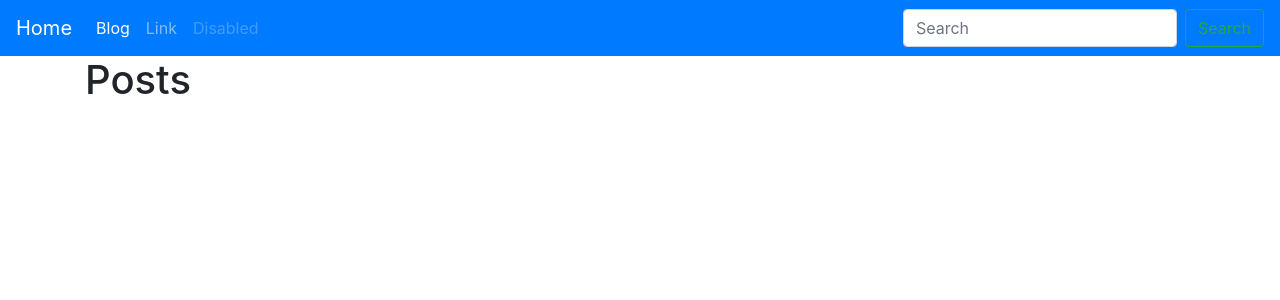
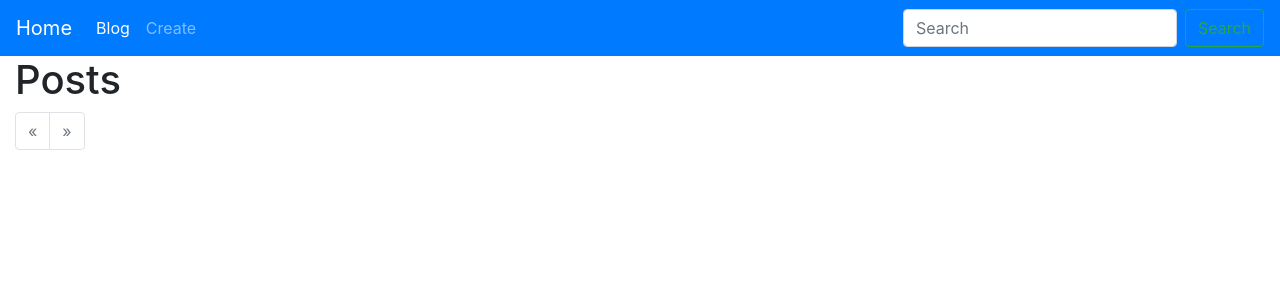
Before and after one commit to porosya80/blog, a Flask app: page /blog/ in a window 1280 px wide. Shown: the top 300 px of the page. Run offline with Flask 2, Linux system fonts and the light colour scheme; data that the repository does not hold is empty; some libraries are stand-ins or nearby versions.

Commit message:
add pagination

```diff
--- a/posts/blueprint.py
+++ b/posts/blueprint.py
@@ -1,15 +1,61 @@
 from flask import Blueprint
 from flask import render_template
-
+from flask import request
+from .forms import PostForm
 
 from models import Post , Tag
+from app import db
+from flask import redirect
+from flask import url_for
+
 
 posts = Blueprint('posts', __name__,template_folder='templates')
 
+@posts.route('/create',methods=['POST','GET'])
+def create_post():
+    if request.method == "POST":
+        title = request.form['title']
+        body = request.form['body']
+
+        try:
+            post = Post(title=title, body = body)
+            db.session.add(post)
+            db.session.commit()
+        except:
+            print('something wrong')
+
+        return redirect(url_for('posts.index'))
+
+
+    form = PostForm()
+    return render_template('posts/create_post.html', form=form)
+
+
+
+
 @posts.route("/")
 def index():
-    posts = Post.query.all()
-    return render_template('posts/index.html', posts = posts)
+    q = request.args.get('q')
+
+    page = request.args.get('page')
+
+    if page and page.isdigit():
+        page = int(page)
+    else:
+        page = 1
+
+
+    if q:
+        posts = Post.query.filter(Post.title.contains(q) | Post.body.contains(q)).all()
+    else:
+        posts = Post.query.order_by(Post.created.desc())
+
+
+    pages = posts.paginate(page=page,per_page=5)
+
+
+    return render_template('posts/index.html', pages = pages)
+
 
 
 @posts.route('/<slug>')
--- a/posts/templates/posts/index.html
+++ b/posts/templates/posts/index.html
@@ -10,15 +10,53 @@
 
 {% block content %}
 
-    {% for post in posts %}
+    {% for post in pages.items %}
 
        <p>
-
            <a href="{{ url_for('posts.post_detail',slug = post.slug) }}">{{ post.title }}</a>
        </p>
 
     {% endfor %}
 
+    <nav>
+        <ul class="pagination">
+
+            <li class="page-item
+            {% if not pages.has_prev %}
+                    disabled
+                  {% endif %}
+                                 ">
+                <a class="page-link" href="./?page={{ pages.prev_num }}" aria-label="Previous">
+                    <span aria-hidden="true">&laquo;</span>
+                    <span class="sr-only">Previous</span>
+                </a>
+            </li>
+            {% for page in pages.iter_pages()  %}
+
+                <li class="page-item
+          {% if page == pages.page %} active {% endif %}
+                    "><a class="page-link" href="./?page={{ page }}">{{ page }}</a></li>
+
+            {% endfor %}
+
+
+
+
+            <li class="page-item
+
+
+              {% if not pages.has_next %}
+                    disabled
+                  {% endif %}
+
+                                ">
+                <a class="page-link" href="./?page={{ pages.next_num }}" aria-label="Next">
+                    <span aria-hidden="true">&raquo;</span>
+                    <span class="sr-only">Next</span>
+                </a>
+            </li>
+        </ul>
+    </nav>
 
 
 {% endblock %}
--- a/templates/base.html
+++ b/templates/base.html
@@ -28,32 +28,41 @@
                       <a class="nav-link" href="{{ url_for('posts.index') }}">Blog <span class="sr-only">(current)</span></a>
                   </li>
                   <li class="nav-item">
-                      <a class="nav-link" href="#">Link</a>
+                      <a class="nav-link" href="{{ url_for('posts.create_post')}}">Create</a>
                   </li>
 
-                  <li class="nav-item">
-                      <a class="nav-link disabled" href="#">Disabled</a>
-                  </li>
               </ul>
-              <form class="form-inline my-2 my-lg-0">
-                  <input class="form-control mr-sm-2" type="search" placeholder="Search" aria-label="Search">
+              <form class="form-inline my-2 my-lg-0" method="GET">
+                  <input class="form-control mr-sm-2" type="search" placeholder="Search" aria-label="Search" name="q" value="{{ request.args.get('q','')}}">
                   <button class="btn btn-outline-success my-2 my-sm-0" type="submit">Search</button>
               </form>
           </div>
       </nav>
 
-      <div class="container">
 
+
+
+
+
+      <div class="container-fluid">
+          <div class="row">
+            <div class="col-md-auto">
               <h1>
                   {% block content_title %}
 
                   {% endblock %}
               </h1>
-                {% block content %}
+            </div>
+            </div>
+      </div>
+      <div class="container-fluid">
+          {% block content %}
 
-                {% endblock %}
+          {% endblock %}
+      </div>
 
-      </div>
+
+
 
 
     <!-- Optional JavaScript -->
```
Also changed, not shown: posts/forms.py (added, +7 -0 lines), posts/templates/posts/create_post.html (added, +40 -0 lines).
